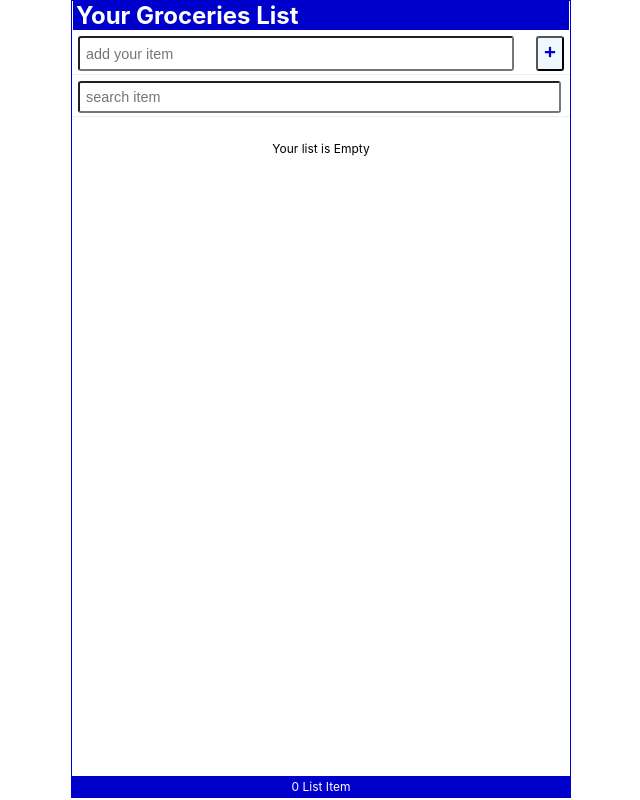
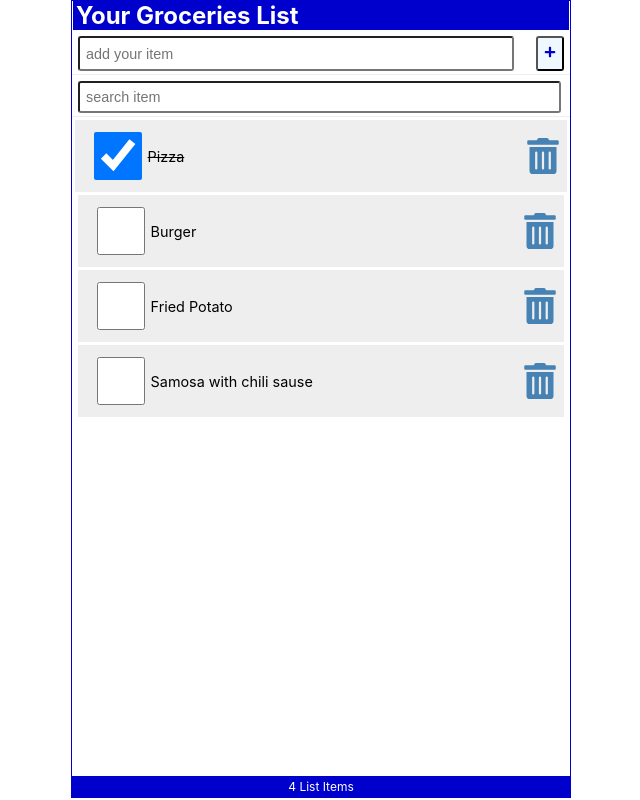
Before and after one commit to AdityaDey4/React_JS, a React (Create React App) app: page / in a window 1280 px wide. Shown: the whole page, without its empty margins (319-959 px from the left). Built offline with nearby package versions, Linux system fonts and the light colour scheme; data requests are answered from the project's data file.

Commit message:
JSON Server & Fetching API Data

```diff
--- /dev/null
+++ b/data/db.json
@@ -0,0 +1,24 @@
+{
+  "myItems": [
+    {
+      "id": 1,
+      "check": true,
+      "item": "Pizza"
+    },
+    {
+      "id": 2,
+      "check": false,
+      "item": "Burger"
+    },
+    {
+      "id": 3,
+      "check": false,
+      "item": "Fried Potato"
+    },
+    {
+      "id": 4,
+      "check": false,
+      "item": "Samosa with chili sause"
+    }
+  ]
+}
--- a/src/App.js
+++ b/src/App.js
@@ -5,16 +5,42 @@ import AddItem from './AddItem.js';
 import SearchItem from './SearchItem.js';
 import { useState, useEffect } from "react";
 
-function App() { // whenever any state has changed, this function will recalled
+function App() {
 
-  const [items, setItems] = useState(JSON.parse(localStorage.getItem('shoppinglist')) || []);
+  const API_URL = "  http://localhost:3500/myItems";
+
+  const [items, setItems] = useState([]);
   const [newItem, setNewItem] = useState('');
   const [search, setSearch] = useState('');
+  const [fetchError, setFetchError] = useState(null);
+  const [isLoading, setIsLoading] = useState(true);
+
 
   useEffect(()=> { // it it an asynchronous function
 
-    localStorage.setItem("shoppinglist", JSON.stringify(items));
-  }, [items]);
+    const fetchItems = async ()=> {
+
+      try {
+
+        const responce = await fetch(API_URL);
+        if(!responce.ok) throw Error("Did not recive expected data");
+        const listItem = await responce.json();
+
+        setItems(listItem);
+        setFetchError(null);
+
+      }catch(err) {
+        setFetchError(err.message);
+      }finally {
+        setIsLoading(false);
+      }
+    }
+
+    setTimeout(()=> {
+      fetchItems();
+    }, 2000);
+
+  }, []);
 
   const handleCheck = (id) => {
 
@@ -63,11 +89,15 @@ function App() { // whenever any state has changed, this function will recalled
         search={search}
         setSearch={setSearch}
       />
-      <Content
-        items = {items.filter(item=> ((item.item).toLowerCase()).includes(search.toLowerCase()))}
-        handleCheck = {handleCheck}
-        handleDelete = {handleDelete}
-      />
+      <main>
+        {isLoading && <p style={{textAlign:"center"}}>Loading Items....</p>}
+        {fetchError && <p style={{color : "red", textAlign:"center"}}>Error : {fetchError}</p>}
+        {!fetchError && !isLoading && <Content
+          items = {items.filter(item=> ((item.item).toLowerCase()).includes(search.toLowerCase()))}
+          handleCheck = {handleCheck}
+          handleDelete = {handleDelete}
+        />}
+      </main>
       <Footer length={items.length}/>
     </div>
   );
--- a/src/Content.js
+++ b/src/Content.js
@@ -4,7 +4,7 @@ const Content = ({items, handleCheck, handleDelete}) => {
 
     return (
 
-        <main>
+        <>
             {items.length ? (
                 <ListItem
                     items={items}
@@ -14,7 +14,7 @@ const Content = ({items, handleCheck, handleDelete}) => {
             ): (
                 <p style={{ marginTop: "2rem", textAlign: "center"}}>Your list is Empty</p>
             )}
-        </main>
+        </>
     )
 }
 
```
